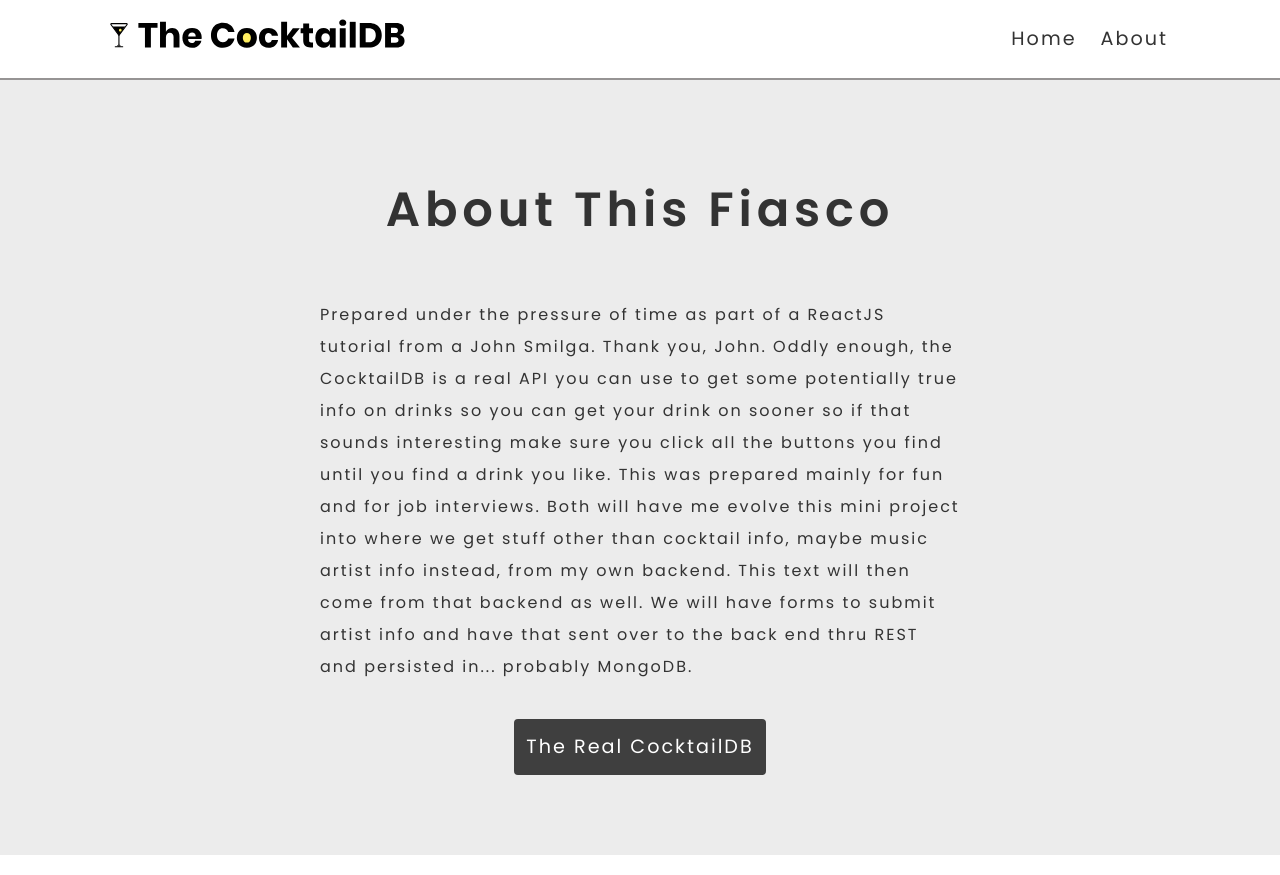
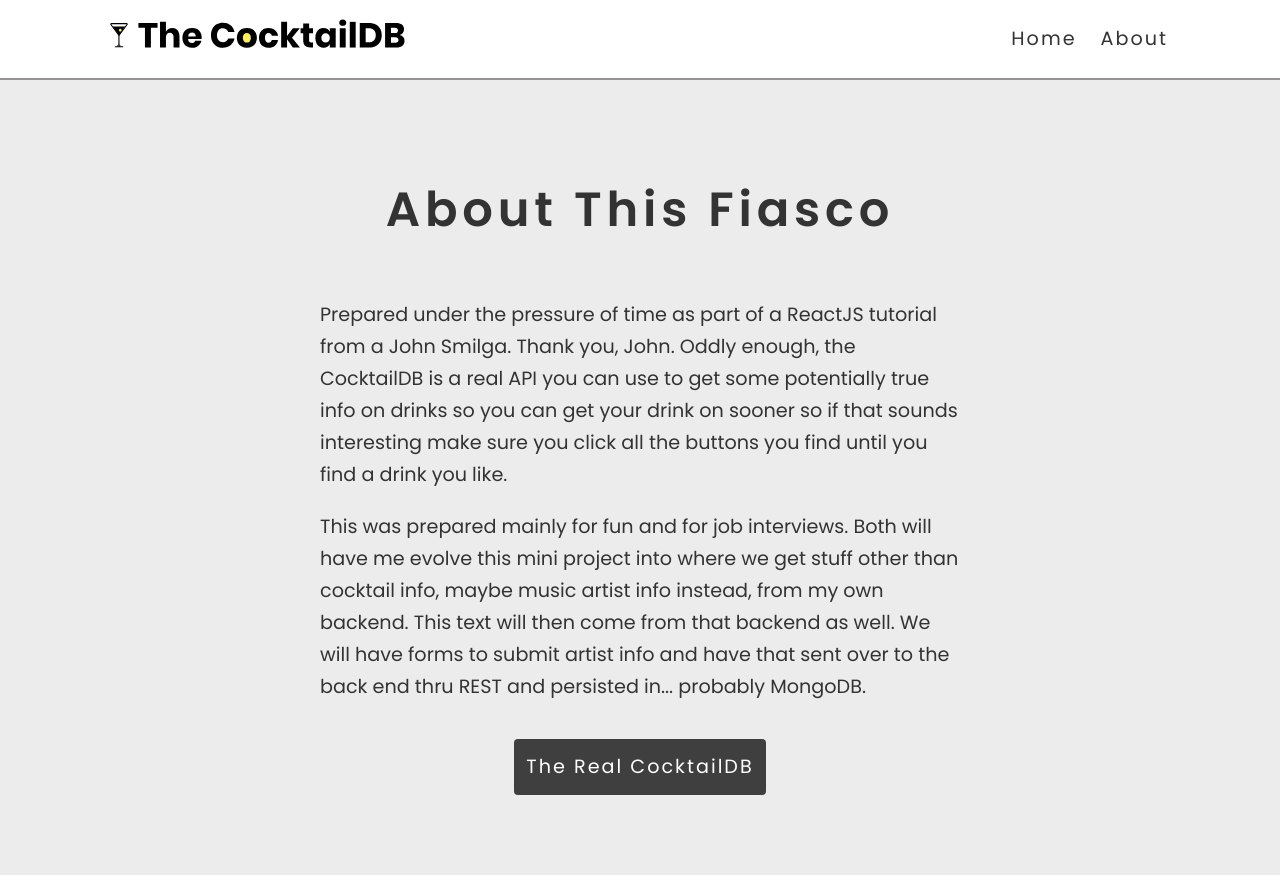
Before and after one commit to effinsky/cocktaildb-adapted, a React (Create React App) app: page /about in a window 1280 px wide. Built offline with nearby package versions, Linux system fonts and the light colour scheme; no server answers; a web font is replaced by a local one.

Commit message:
reformatted about text

```diff
--- a/src/index.css
+++ b/src/index.css
@@ -214,7 +214,7 @@ About
 .about-section p {
   line-height: 2rem;
   font-weight: 400;
-  letter-spacing: 2px;
+  font-size: 1.2rem;
 }
 /* the external link stylized to be a button */
 .about-section a {
@@ -321,7 +321,6 @@ Cocktail
 /* image zoom handling to make sure the img stays within the container when zoomed*/
 .cocktail .img-container {
   overflow: hidden;
-
 }
 
 .cocktail-footer {
--- a/src/pages/About.jsx
+++ b/src/pages/About.jsx
@@ -11,12 +11,14 @@ const About = () => {
           API you can use to get some potentially true info on drinks so you can
           get your drink on sooner so if that sounds interesting make sure you
           click all the buttons you find until you find a drink you like.
-
-          This was prepared mainly for fun and for job interviews. Both will have me
-          evolve this mini project into where we get stuff other than cocktail info,
-          maybe music artist info instead, from my own backend. This text will then come
-          from that backend as well. We will have forms to submit artist info and have
-          that sent over to the back end thru REST and persisted in... probably MongoDB.
+        </p>
+        <p>
+          This was prepared mainly for fun and for job interviews. Both will
+          have me evolve this mini project into where we get stuff other than
+          cocktail info, maybe music artist info instead, from my own backend.
+          This text will then come from that backend as well. We will have forms
+          to submit artist info and have that sent over to the back end thru
+          REST and persisted in... probably MongoDB.
         </p>
         <a
           target="_blank"
```
